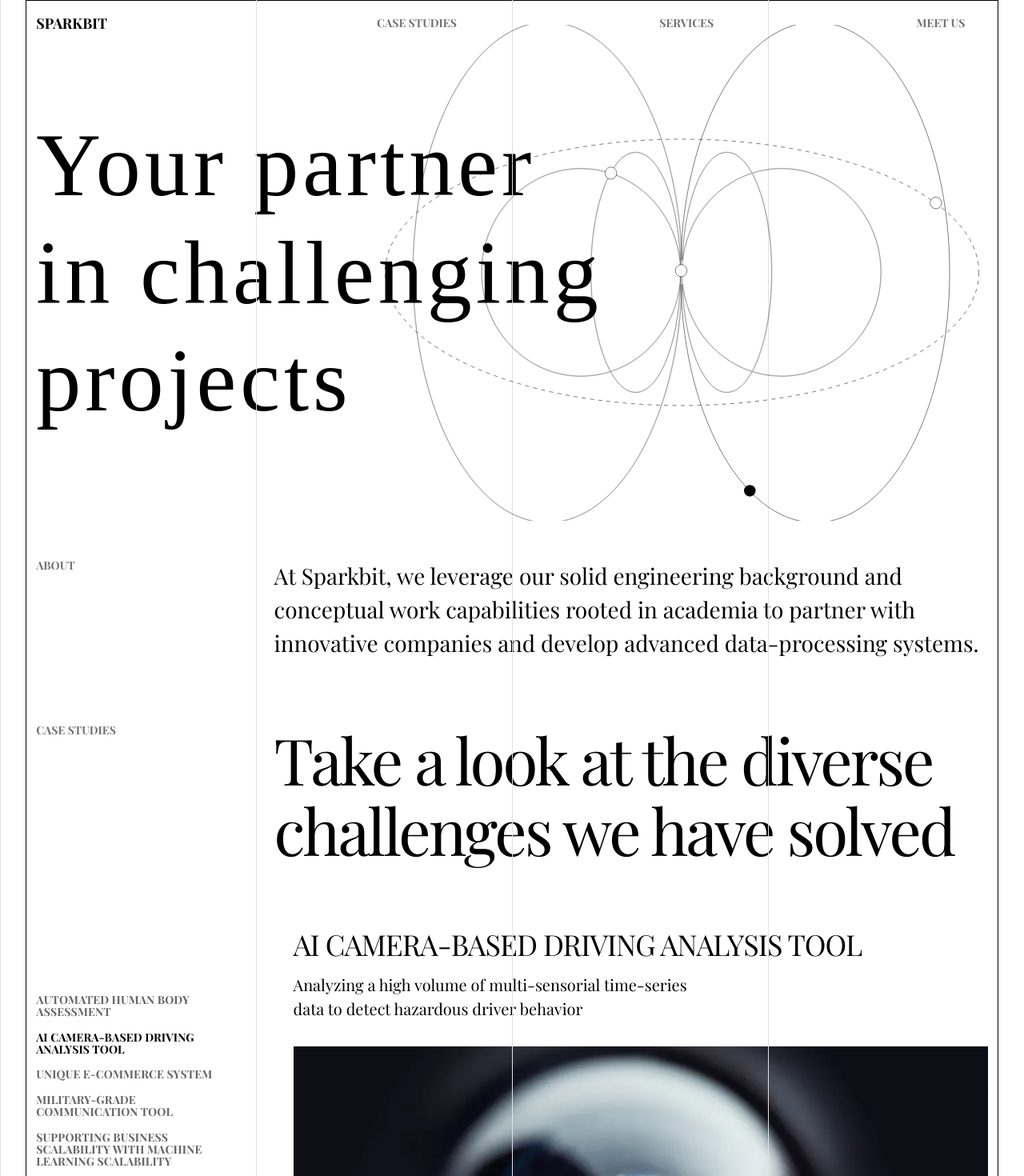
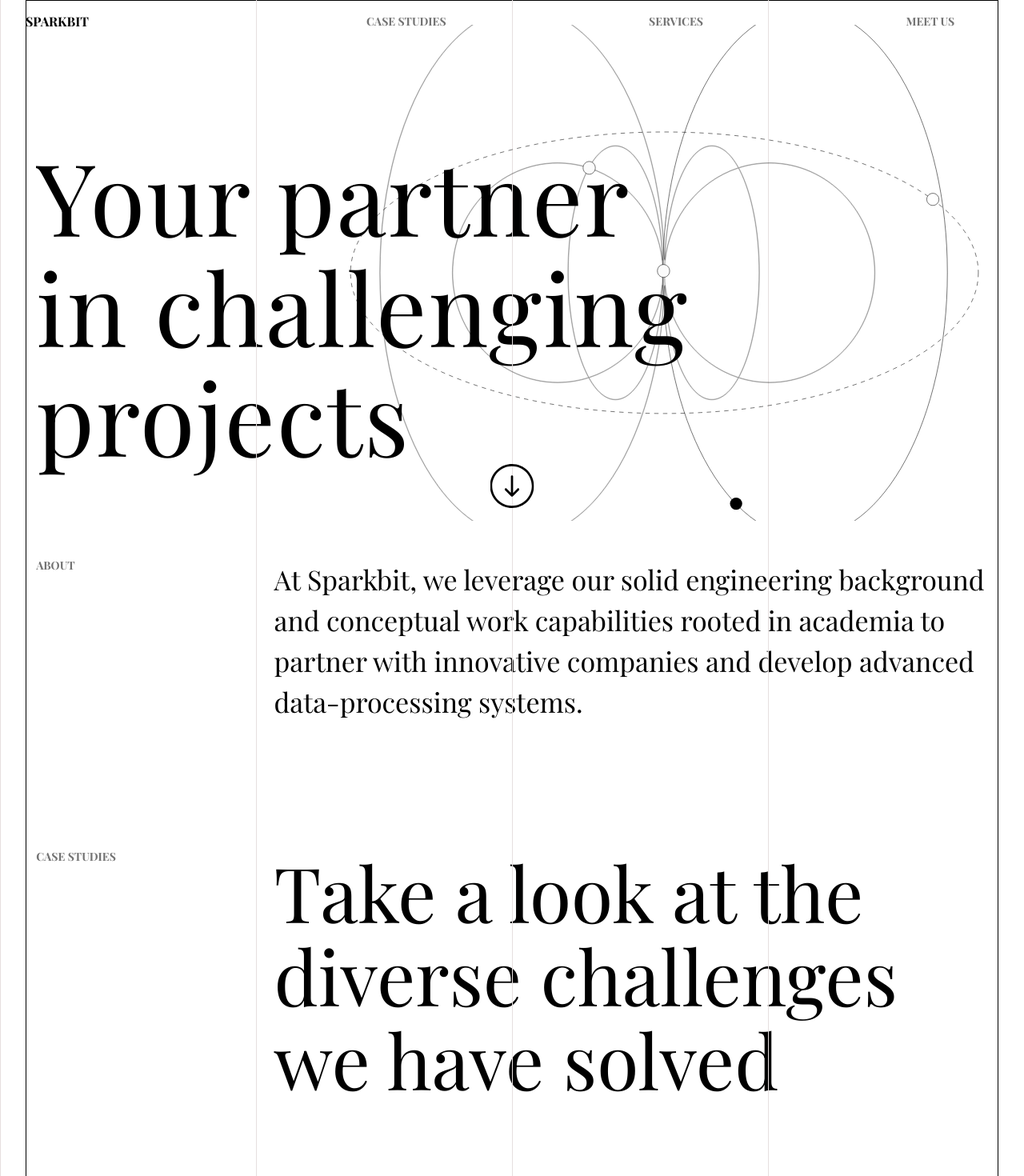
Before and after one commit to Shubham-SumFactor/project-sparkbit, a Next.js app: page / in a window 1280 px wide. Shown: the top 1470 px of the page at 80% size. Built offline with nearby package versions, Linux system fonts and the light colour scheme; a web font is replaced by a local one.

Commit message:
css updated for homepage

```diff
--- a/pages/index.tsx
+++ b/pages/index.tsx
@@ -5,35 +5,36 @@ import { useEffect, useState } from 'react';
 import TestimonialSlider from './components/testimonial/testimonial';
 import ContactUs from './components/contactUs/ContactUs';
 import Link from 'next/link';
+import NavBar from './components/navBar/NavBar';
 
 const caseStudies = [
   {
-    title: "AUTOMATED HUMAN BODY ASSESSMENT",
+    title: "Automated human body assessment",
     description: "Recognizing postural disorders and assigning corrective exercises based on a 3D scan",
     image: "/humanAssesment.webp"
   },
   {
-    title: "AI CAMERA-BASED DRIVING ANALYSIS TOOL",
+    title: "AI camera-based driving analysis tool",
     description: "Analyzing a high volume of multi-sensorial time-series data to detect hazardous driver behavior",
     image: "/driving.webp"
   },
   {
-    title: "UNIQUE E-COMMERCE SYSTEM",
+    title: "Unique E-commerce system",
     description: "Migration and development of a luxury Italian brands E-commerce to support global sales and shipping",
     image: "/Ecommerce.webp"
   },
   {
-    title: "MILITARY-GRADE COMMUNICATION TOOL",
+    title: "Military-grade communication tool",
     description: "Distributed system to support maritime missions operating offline at sea with data exchange based on custom military protocols",
     image: "/military.webp"
   },
   {
-    title: "SUPPORTING BUSINESS SCALABILITY WITH MACHINE LEARNING SCALABILITY",
+    title: "Supporting business scalability with machine learning",
     description: "Cutting the development and operations costs by implementing ML-heavy automation and introducing modern system architecture",
     image: "/supportingBusiness.webp"
   },
   {
-    title: "MACHINE LEARNING FOR RECEIPE RECOMMENDATION",
+    title: "Machine Learning for receipe recommendation",
     description: "Building an NLP-based system to understand cooking ingredients and refine users’ dishes",
     image: "/receipe.webp"
   },
@@ -56,6 +57,11 @@ export default function Home() {
     setActiveIndex(index);
   };
 
+  const scrollToAbout = () => {
+    const aboutSection: any = document.querySelector(`.${styles.about}`);
+    aboutSection.scrollIntoView({ behavior: 'smooth' });
+  };
+
   return (
 
     <div className={styles.container}>
@@ -65,17 +71,18 @@ export default function Home() {
         <link rel="icon" href="/favicon.ico" />
       </Head>
 
+      <NavBar />
       <main className={styles.main}>
 
         {/* navbar starts here */}
-        <nav className={styles.nav}>
+        {/* <nav className={styles.nav}>
           <div className={styles.logo}>  <Link href="/">SPARKBIT</Link></div>
           <div className={styles.menu}>
             <Link href="/caseStudies">CASE STUDIES</Link>
             <Link href="/caseStudies">SERVICES</Link>
             <Link href="/meetus">MEET US</Link>
           </div>
-        </nav>
+        </nav> */}
         {/* nav bar ends  */}
 
         {/* hero or banner here */}
@@ -84,6 +91,11 @@ export default function Home() {
             Your partner<br />in challenging<br />projects
           </h1>
           <div className={styles.graphicElement}></div>
+
+          <button className={styles.scrollButton} onClick={scrollToAbout}>
+            <img src="/down-arrow.svg" alt="whatwedo" height="55px" width='55px' />
+          </button>
+
         </section>
         {/* hero or banner end here */}
 
@@ -126,7 +138,7 @@ export default function Home() {
               <span className={styles.readThisButton}>
                 Read this case →
               </span>
-              <button className={styles.serviceButton}style={{ border: "1px solid black", borderRadius: "20px", padding: "12px 4px" }}>
+              <button className={styles.serviceButton} style={{ border: "1px solid black", borderRadius: "20px", padding: "12px 4px" }}>
                 See all case studies →
               </button>
             </div>
@@ -137,7 +149,7 @@ export default function Home() {
 
         <section className={styles.caseStudies} style={{ marginBottom: "0px" }} >
           <h2>SERVICES</h2>
-          <span style={{ display: "flex", flexDirection: "column", position:'relative' }}>
+          <span style={{ display: "flex", flexDirection: "column", position: 'relative' }}>
             <h3 className={styles.whatWeDoText}>
               What we do
             </h3>
--- a/styles/Home.module.css
+++ b/styles/Home.module.css
@@ -24,9 +24,9 @@
   align-items: center;
   width: 100%;
   padding: 1rem 0;
-  /* border: 1px solid yellow; */
   position: fixed;
   overflow: hidden;
+  z-index: 100;
 }
 
 .logo {
@@ -67,12 +67,15 @@
 }
 
 .title {
-  line-height: 1.2;
+  line-height: 1.1;
   font-size: clamp(4rem, 5vw + 3rem, 8rem);
-  letter-spacing: 5px;
-  font-weight: 350;
+  letter-spacing: 2px;
+  font-size: 125px;
+  font-weight: 250;
   white-space: nowrap;
-  font-family: serif;
+  bottom: 10%;
+  left: 0%;
+  position: absolute;
 
 }
 
@@ -82,11 +85,27 @@
   background-position: right;
   background-size: contain;
   width: 100%;
-  height: 104%;
+  height: 110%;
   z-index: 1;
   position: absolute;
   /* margin-top: 4rem; */
 
+}
+
+.scrollButton {
+  position: absolute;
+  bottom: 2%;
+  left: 50%;
+  transform: translateX(-50%);
+  background: none;
+  border: none;
+  cursor: pointer;
+  transition: transform 0.3s ease;
+  z-index: 2;
+}
+
+.scrollButton:hover {
+  transform: translateX(-50%) translateY(5px);
 }
 
 .about,
@@ -95,6 +114,13 @@
   display: grid;
   grid-template-columns: 1fr 3fr;
   width: 100%;
+}
+
+.caseStudies {
+  margin-top: 5rem;
+  margin-bottom: 10rem;
+
+
 }
 
 .about h2,
@@ -107,7 +133,7 @@
 }
 
 .about p {
-  font-size: 28px;
+  font-size: 34px;
   line-height: 39.2px;
   font-weight: 350;
   line-height: 1.5;
@@ -116,10 +142,9 @@
 }
 
 .caseStudies h3 {
-  font-size: 80px;
-  font-weight: 350;
-  line-height: 88px;
-  letter-spacing: -3px;
+  font-size: 95px;
+  font-weight: 200;
+  line-height: 1.1;
   color: #000000;
 
 }
@@ -139,18 +164,21 @@
   display: flex;
   flex-direction: column;
   width: 80%;
-  padding-top: 28%;
+  padding-top: 50%;
+
 }
 
 .caseStudyTitle {
-  font-size: 14px;
-  font-weight: 700;
+  font-size: 17px;
+  font-weight: 900;
   letter-spacing: 0.14px;
-  line-height: 15.4px;
+  /* line-height: 2; */
   color: #666;
-  margin-bottom: 1rem;
+  margin-bottom: 2rem;
   cursor: pointer;
   transition: color 0.3s ease;
+  text-transform: uppercase;
+  width: 90%;
 }
 
 .caseStudyTitle.active {
@@ -164,19 +192,22 @@
 }
 
 .caseStudyContent h2 {
-  font-size: 36px;
+  font-size: 40px;
   font-weight: 350;
-  letter-spacing: -1px;
-  line-height: 39.6px;
-  margin-bottom: 1rem;
+  line-height: 1.2;
+  margin-bottom: 2rem;
+  text-transform: capitalize;
+
 }
 
 .caseStudyContent p {
-  font-size: 20px;
-  font-weight: 350;
-  line-height: 30px;
-  margin-bottom: 1rem;
-  width: 60%;
+  font-size: 24px;
+  font-weight: 300;
+  line-height: 1.3;
+  margin-bottom: 2rem;
+  letter-spacing: 2px;
+  width: 67%;
+
 }
 
 .caseStudyContent img {
@@ -422,6 +453,11 @@
 
   }
 
+
+  .scrollButton {
+    display: none;
+
+  }
   .title {
     font-size: 4rem;
     white-space: normal;
```
